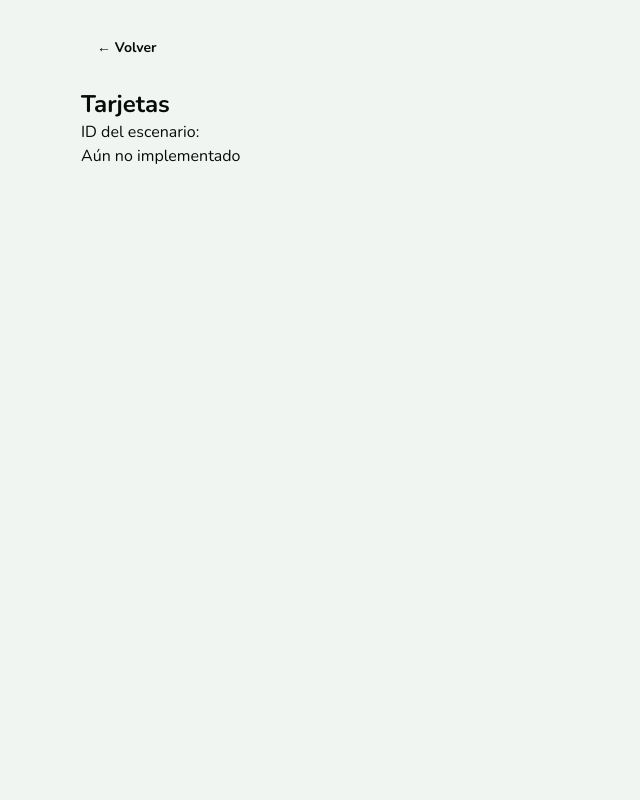
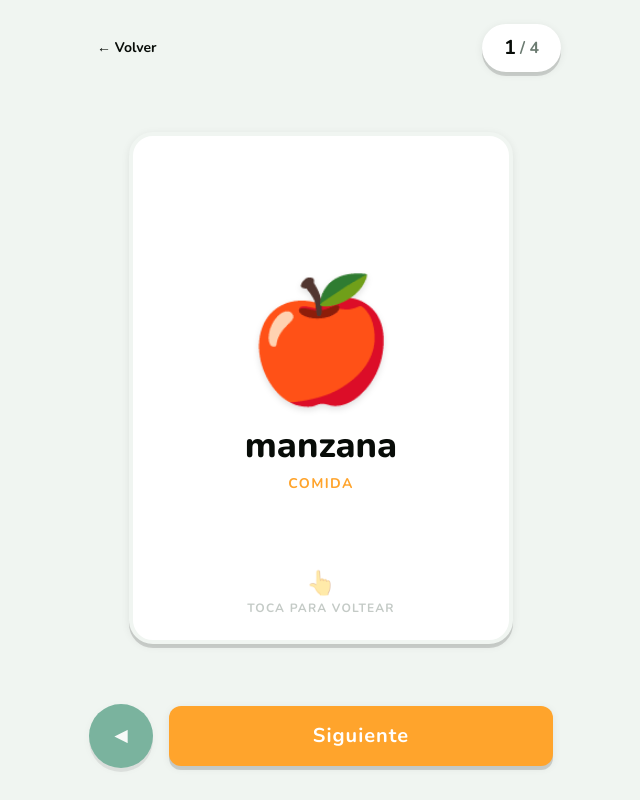
Before and after one commit to Forestnut/PalabraBox, a React (Vite) app: page /cards in a window 1280 px wide. Shown: the whole page, without its empty margins (319-959 px from the left). Built offline with nearby package versions, Linux system fonts and the light colour scheme; no server answers.

Commit message:
feat(cards): create 3D flipping FlashCard UI block relying entirely on pure css backface capabilities

```diff
--- /dev/null
+++ b/src/components/cards/FlashCard.tsx
@@ -0,0 +1,57 @@
+import { useState, useEffect } from 'react'
+import type { Word } from '../../types'
+import { cn } from '../../utils/cn'
+
+interface FlashCardProps {
+  word: Word
+}
+
+export function FlashCard({ word }: FlashCardProps) {
+  const [isFlipped, setIsFlipped] = useState(false)
+
+  // Reset flip state when the word changes to prevent showing the back by default
+  useEffect(() => {
+    setIsFlipped(false)
+  }, [word.id])
+
+  return (
+    <div
+      className="w-full max-w-sm aspect-[3/4] [perspective:1000px] mx-auto cursor-pointer group"
+      onClick={() => setIsFlipped(!isFlipped)}
+    >
+      <div className={cn(
+        "relative w-full h-full transition-all duration-500 [transform-style:preserve-3d]",
+        isFlipped && "[transform:rotateY(180deg)]"
+      )}>
+        {/* Front */}
+        <div className="absolute inset-0 w-full h-full bg-white rounded-3xl shadow-box border-4 border-pb-bg flex flex-col items-center justify-center p-6 [backface-visibility:hidden]">
+          <span className="text-[120px] leading-none mb-6 drop-shadow-md">{word.image_emoji || '❓'}</span>
+          <h2 className="text-4xl font-black text-pb-dark mb-2 text-center">{word.word}</h2>
+          <span className="text-pb-amber font-bold text-sm tracking-widest uppercase">{word.category}</span>
+
+          <div className="absolute bottom-6 flex flex-col items-center opacity-40">
+            <span className="text-2xl animate-bounce">👆</span>
+            <p className="text-pb-text-light text-xs font-bold uppercase tracking-widest">Toca para voltear</p>
+          </div>
+        </div>
+
+        {/* Back */}
+        <div className="absolute inset-0 w-full h-full bg-pb-amber rounded-3xl shadow-box border-4 border-pb-amber flex flex-col items-center justify-center p-6 [backface-visibility:hidden] [transform:rotateY(180deg)] text-white">
+          <span className="text-xl font-bold opacity-80 mb-2">Traducción</span>
+          <h2 className="text-5xl font-black mb-8 text-center">{word.translation_es || word.translation_en || '...'}</h2>
+
+          <button
+            onClick={(e) => {
+              e.stopPropagation() // Prevent card flip when clicking the audio button
+              // TODO: Integrate TTS inside TASK-J5
+            }}
+            className="w-16 h-16 rounded-full bg-white text-pb-amber flex items-center justify-center text-3xl shadow-md hover:scale-105 active:scale-95 transition-all"
+            aria-label="Escuchar pronunciación"
+          >
+            🔊
+          </button>
+        </div>
+      </div>
+    </div>
+  )
+}
--- a/src/pages/CardsDeck.tsx
+++ b/src/pages/CardsDeck.tsx
@@ -1,18 +1,72 @@
-import { useParams } from 'react-router-dom'
+import { useState } from 'react'
 import { PageTransition } from '../components/layout/PageTransition'
 import { ScreenWrapper } from '../components/layout/ScreenWrapper'
 import { BackButton } from '../components/layout/BackButton'
+import { FlashCard } from '../components/cards/FlashCard'
+import { Button } from '../components/ui/Button'
+import type { Word } from '../types'
+
+// Mock Data for UI/UX testing before Jakub builds `useWords` integration (TASK-J6)
+const MOCK_WORDS: Word[] = [
+  { id: '1', word: 'manzana', language: 'spanish', level: 'beginner', category: 'comida', translation_es: null, translation_en: 'apple', image_emoji: '🍎', audio_text: 'manzana' },
+  { id: '2', word: 'perro', language: 'spanish', level: 'beginner', category: 'animales', translation_es: null, translation_en: 'dog', image_emoji: '🐶', audio_text: 'perro' },
+  { id: '3', word: 'casa', language: 'spanish', level: 'beginner', category: 'objetos', translation_es: null, translation_en: 'house', image_emoji: '🏠', audio_text: 'casa' },
+  { id: '4', word: 'coche', language: 'spanish', level: 'beginner', category: 'transporte', translation_es: null, translation_en: 'car', image_emoji: '🚗', audio_text: 'coche' },
+]
 
 export default function CardsDeck() {
-  const { scenarioId } = useParams<{ scenarioId: string }>()
+  const [currentIndex, setCurrentIndex] = useState(0)
+
+  const handleNext = () => {
+    if (currentIndex < MOCK_WORDS.length - 1) {
+      setCurrentIndex(prev => prev + 1)
+    }
+  }
+
+  const handlePrev = () => {
+    if (currentIndex > 0) {
+      setCurrentIndex(prev => prev - 1)
+    }
+  }
+
+  const currentWord = MOCK_WORDS[currentIndex]
 
   return (
-    <PageTransition>
-      <ScreenWrapper>
-        <BackButton />
-        <h1 className="text-2xl font-bold mt-4">Tarjetas</h1>
-        <p>ID del escenario: {scenarioId}</p>
-        <p>Aún no implementado</p>
+    <PageTransition className="bg-pb-bg">
+      <ScreenWrapper className="flex flex-col h-full py-6 pb-8">
+        {/* Header Options */}
+        <div className="flex items-center justify-between mb-8 z-10 w-full">
+          <BackButton />
+          <div className="bg-white px-5 py-2 rounded-full shadow-box font-bold flex items-center justify-center border-2 border-transparent">
+            <span className="text-pb-dark text-xl mr-1">{currentIndex + 1}</span>
+            <span className="text-pb-text-light">/ {MOCK_WORDS.length}</span>
+          </div>
+        </div>
+
+        {/* Card Component Rendering Centered */}
+        <div className="flex-1 flex flex-col justify-center items-center w-full z-0 px-2 sm:px-4 perspective-1000">
+          <FlashCard word={currentWord} />
+        </div>
+
+        {/* Navigation Controlls */}
+        <div className="flex items-center justify-between mt-8 gap-4 z-10 w-full px-2">
+          <Button
+            variant="secondary"
+            onClick={handlePrev}
+            disabled={currentIndex === 0}
+            className="w-16 h-16 rounded-full p-0 flex items-center justify-center text-3xl shrink-0"
+            aria-label="Anterior Tarjeta"
+          >
+            ◀
+          </Button>
+          <Button
+            onClick={handleNext}
+            disabled={currentIndex === MOCK_WORDS.length - 1}
+            className="flex-1 py-4 text-xl tracking-wider"
+          >
+            Siguiente
+          </Button>
+        </div>
       </ScreenWrapper>
     </PageTransition>
   )
```
Also changed, not shown: 1 other file (tests, documents, lock files or other folders).
